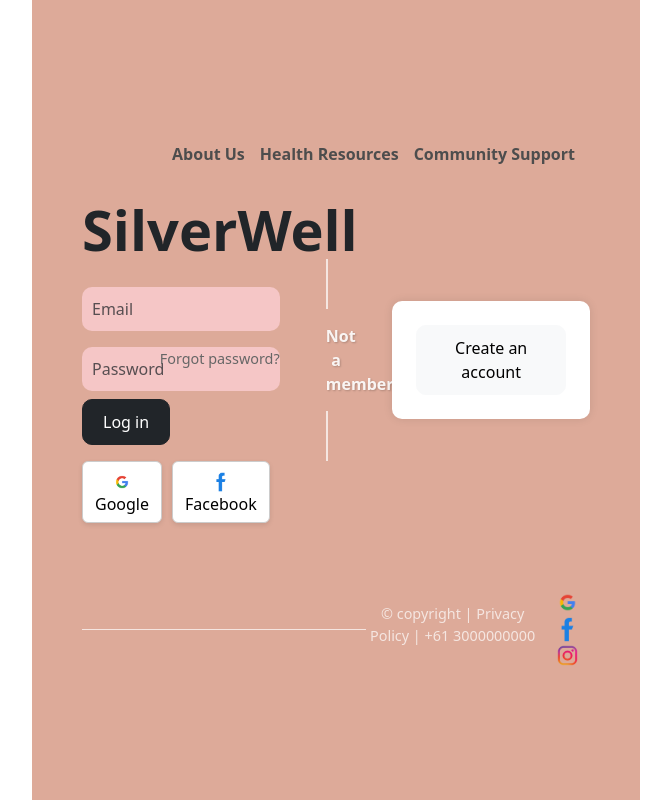
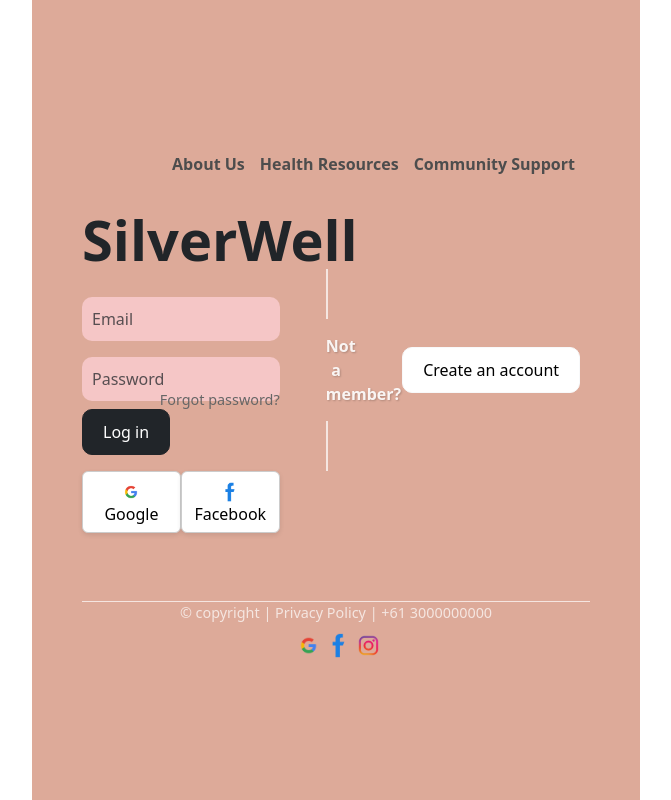
Before and after one commit to Marius-Ma/elderly-populations, a Vue app: page / in a window 1280 px wide. Shown: the whole page, without its empty margins (0-671 px from the left). Built offline with nearby package versions, Linux system fonts and the light colour scheme.

Commit message:
add bootstrap for devices

```diff
--- a/src/components/LoginPage.vue
+++ b/src/components/LoginPage.vue
@@ -9,19 +9,19 @@
 
     <div class="row align-items-center justify-content-between">
       <!-- 左侧部分：Logo和登录表单 -->
-      <div class="col-md-5 text-left">
+      <div class="col-12 col-md-5 text-left">
         <h1 class="display-4 mb-4">SilverWell</h1>
         <form>
           <div class="form-group">
             <input type="email" class="form-control mb-3" placeholder="Email" />
           </div>
-          <div class="form-group">
+          <div class="form-group position-relative">
             <input type="password" class="form-control mb-2" placeholder="Password" />
-            <small class="form-text">Forgot password?</small>
+            <small class="form-text forgot-password">Forgot password?</small>
           </div>
           <button type="submit" class="btn btn-dark btn-block mb-3">Log in</button>
         </form>
-        <div class="social-login text-left">
+        <div class="social-login d-flex justify-content-between">
           <button class="btn btn-outline-secondary google-login">
             <img src="/icons/google-icon.png" alt="Google" class="mr-2" /> Google
           </button>
@@ -31,17 +31,17 @@
         </div>
       </div>
 
-      <!-- 中间的竖线和文本 -->
-      <div class="col-md-1 text-center">
+      <!-- 中间的竖线 -->
+      <div class="col-12 col-md-1 text-center my-3 my-md-0">
         <div class="vertical-line"></div>
         <div class="not-member-text">Not a member?</div>
         <div class="vertical-line"></div>
       </div>
 
       <!-- 右侧部分：注册提示 -->
-      <div class="col-md-5 text-center">
-        <div class="create-account-box p-4">
-          <button class="btn btn-light btn-block">Create an account</button>
+      <div class="col-12 col-md-5 text-center">
+        <div class="create-account-box">
+          <button class="btn btn-light btn-block create-account-button">Create an account</button>
         </div>
       </div>
     </div>
@@ -98,11 +98,13 @@ h1.display-4 {
   padding: 10px;
 }
 
-.form-text {
+.forgot-password {
+  position: absolute;
+  right: 0;
+  top: 50%;
+  transform: translateY(30%);
+  color: #666;
   font-size: 0.9rem;
-  color: #666;
-  text-align: right;
-  margin-top: -10px;
 }
 
 .btn-dark,
@@ -118,7 +120,6 @@ h1.display-4 {
   border: 1px solid #ccc;
   box-shadow: 0 2px 5px rgba(0, 0, 0, 0.1);
   width: 180px; /* 设定按钮宽度 */
-  margin-right: 10px; /* 按钮之间留出间隙 */
 }
 
 .google-login img,
@@ -128,15 +129,19 @@ h1.display-4 {
 }
 
 .create-account-box {
-  background-color: #ffffff; /* 白色背景 */
+  background-color: transparent; /* 移除多余的背景 */
   border-radius: 10px;
-  box-shadow: 0px 0px 10px rgba(0, 0, 0, 0.1);
+  box-shadow: none;
   display: flex;
   justify-content: center;
   align-items: center;
-  height: 100%;
   text-align: center;
-  padding: 20px;
+}
+
+.create-account-button {
+  background-color: #ffffff; /* 只保留按钮的背景 */
+  border-radius: 10px;
+  padding: 10px 20px;
 }
 
 .not-member-text {
@@ -156,9 +161,6 @@ h1.display-4 {
   margin-top: auto;
   padding-top: 10px;
   padding-bottom: 10px;
-  display: flex;
-  justify-content: space-between;
-  align-items: center;
   text-align: center;
 }
 
@@ -195,13 +197,4 @@ h1.display-4 {
 .form-group {
   position: relative;
 }
-
-.form-group small {
-  position: absolute;
-  right: 0;
-  top: 50%;
-  transform: translateY(-50%);
-  color: #666;
-  font-size: 0.9rem;
-}
 </style>
```
